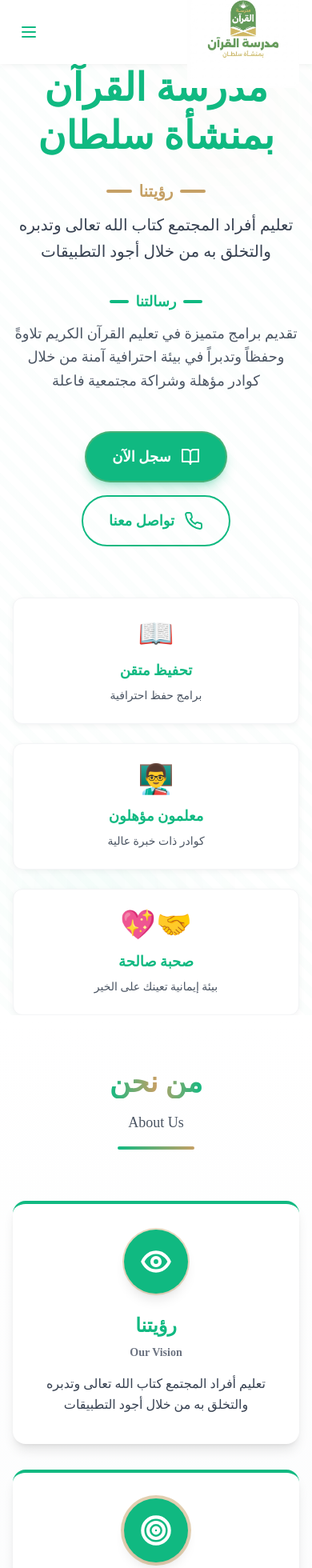
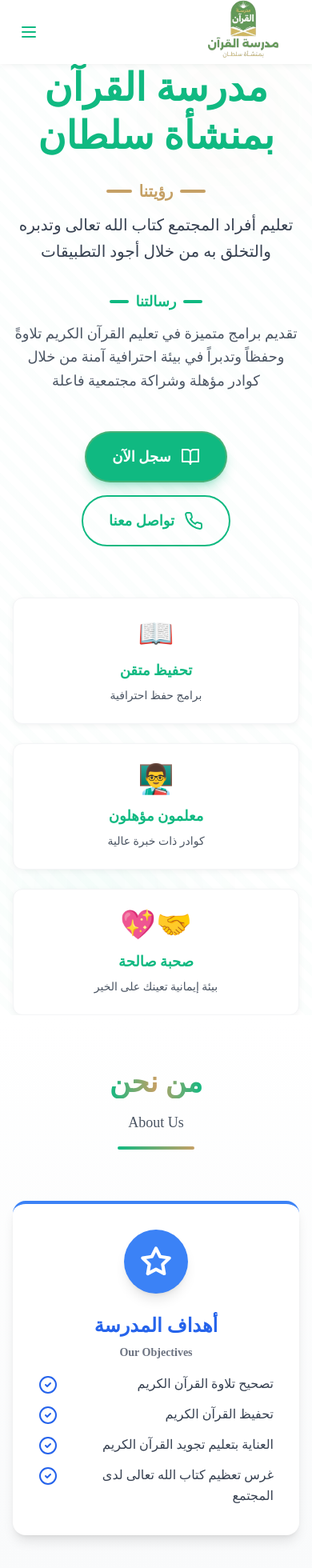
Before and after one commit to osamamedapplearn/manshia_quaran-school, a Next.js app: page / in a window 390 px wide. Shown: the top 1960 px of the page at 80% size. Built offline with nearby package versions, Linux system fonts and the light colour scheme.

Commit message:
the last one

```diff
--- a/src/components/AboutSection.tsx
+++ b/src/components/AboutSection.tsx
@@ -5,30 +5,8 @@ import { Eye, Target, Star, CheckCircle2 } from 'lucide-react'
 
 export default function AboutSection() {
     const sections = [
-        {
-            icon: Eye,
-            title: 'رؤيتنا',
-            titleEn: 'Our Vision',
-            description: 'تعليم أفراد المجتمع كتاب الله تعالى وتدبره والتخلق به من خلال أجود التطبيقات',
-            color: 'emerald',
-            borderColor: 'border-islamic-emerald',
-            bgGradient: 'from-islamic-emerald/5 to-islamic-emerald/10',
-            iconBg: 'bg-islamic-emerald',
-            iconRing: 'ring-2 ring-islamic-gold/40',
-            textColor: 'text-islamic-emerald'
-        },
-        {
-            icon: Target,
-            title: 'رسالتنا',
-            titleEn: 'Our Mission',
-            description: 'تقديم برامج متميزة في تعليم القرآن الكريم تلاوةً وحفظاً وتدبراً في بيئة احترافية آمنة من خلال كوادر مؤهلة وشراكة مجتمعية فاعلة',
-            color: 'emerald',
-            borderColor: 'border-islamic-emerald',
-            bgGradient: 'from-emerald-50 to-emerald-100',
-            iconBg: 'bg-islamic-emerald',
-            iconRing: 'ring-4 ring-islamic-gold/50',
-            textColor: 'text-emerald-700'
-        },
+
+
         {
             icon: Star,
             title: 'أهداف المدرسة',
@@ -65,7 +43,7 @@ export default function AboutSection() {
                 <div className="w-24 h-1 bg-gradient-to-r from-islamic-emerald to-islamic-gold mx-auto rounded-full" />
             </motion.div>
 
-            <div className="grid md:grid-cols-3 gap-8">
+            <div className="flex justify-center">
                 {sections.map((section, index) => (
                     <motion.div
                         key={index}
@@ -74,7 +52,7 @@ export default function AboutSection() {
                         transition={{ delay: index * 0.2, duration: 0.6 }}
                         viewport={{ once: true }}
                         whileHover={{ y: -8, scale: 1.02 }}
-                        className={`relative bg-white rounded-2xl shadow-lg border-t-4 ${section.borderColor} overflow-hidden group cursor-pointer transition-all duration-300 hover:shadow-2xl`}
+                        className={`relative bg-white rounded-2xl shadow-lg border-t-4 ${section.borderColor} overflow-hidden group cursor-pointer transition-all duration-300 hover:shadow-2xl w-full max-w-lg`}
                     >
                         {/* Gradient Background that intensifies on hover */}
                         <div className={`absolute inset-0 bg-gradient-to-br ${section.bgGradient} opacity-0 group-hover:opacity-100 transition-opacity duration-300`} />
--- a/src/components/Footer.tsx
+++ b/src/components/Footer.tsx
@@ -18,7 +18,7 @@ export default function Footer() {
                     >
                         <div className="flex justify-center mb-4">
                             <Image
-                                src="/images/schoollogo.jpg"
+                                src="/images/logo1.png"
                                 alt="مدرسة القرآن بمنشأة سلطان"
                                 width={240}
                                 height={240}
--- a/src/components/Header.tsx
+++ b/src/components/Header.tsx
@@ -11,7 +11,7 @@ export default function Header() {
     const navLinks = [
         { href: '#about', label: 'من نحن', labelEn: 'About' },
         { href: '#registration', label: 'التسجيل', labelEn: 'Register' },
-        { href: '#contact', label: 'تواصل معنا', labelEn: 'Contact' },
+        { href: 'https://wa.me/201158118765', label: 'تواصل معنا', labelEn: 'Contact', external: true },
     ]
 
     return (
@@ -25,7 +25,7 @@ export default function Header() {
                         className="flex items-center gap-3"
                     >
                         <Image
-                            src="/images/schoollogo.jpg"
+                            src="/images/logo1.png"
                             alt="مدرسة القرآن بمنشأة سلطان"
                             width={140}
                             height={300}
--- a/src/components/HeroSection.tsx
+++ b/src/components/HeroSection.tsx
@@ -88,7 +88,9 @@ export default function HeroSection() {
 
                         {/* Secondary Button - Green Outline */}
                         <motion.a
-                            href="#contact"
+                            href="https://wa.me/201158118765"
+                            target="_blank"
+                            rel="noopener noreferrer"
                             whileHover={{ scale: 1.05, y: -2 }}
                             whileTap={{ scale: 0.95 }}
                             className="inline-flex items-center gap-3 px-8 py-4 bg-transparent border-2 border-islamic-green text-islamic-green hover:bg-islamic-green hover:text-white font-bold text-lg rounded-full transition-all duration-300 font-arabic"
--- a/src/components/RegistrationForm.tsx
+++ b/src/components/RegistrationForm.tsx
@@ -3,7 +3,7 @@
 import { motion, AnimatePresence } from 'framer-motion'
 import { useForm, Controller } from 'react-hook-form'
 import { useState } from 'react'
-import { Loader2, CheckCircle, XCircle, User, CreditCard, Calendar, GraduationCap, Phone, School, Users, Briefcase, MapPin, BookOpen } from 'lucide-react'
+import { Loader2, CheckCircle, XCircle, User, CreditCard, Calendar, GraduationCap, Phone, School, Users, Briefcase, MapPin, BookOpen, MessageCircle } from 'lucide-react'
 import DatePicker from 'react-datepicker'
 import 'react-datepicker/dist/react-datepicker.css'
 
@@ -644,7 +644,7 @@ export default function RegistrationForm() {
                             animate={{ scale: 1, opacity: 1 }}
                             exit={{ scale: 0.9, opacity: 0 }}
                             onClick={(e) => e.stopPropagation()}
-                            className="bg-white rounded-2xl p-8 sm:p-12 max-w-md w-full shadow-2xl text-center"
+                            className="bg-white rounded-2xl p-8 sm:p-12 max-w-md w-full shadow-2xl text-center border-4 border-islamic-emerald"
                         >
                             <motion.div
                                 initial={{ scale: 0 }}
@@ -654,17 +654,32 @@ export default function RegistrationForm() {
                                 <CheckCircle className="w-20 h-20 text-islamic-emerald mx-auto mb-6" />
                             </motion.div>
                             <h3 className="text-3xl font-bold text-gray-900 mb-4 font-arabic">
-                                تم التسجيل بنجاح!
+                                تم تسجيل بياناتك بنجاح! 🎉
                             </h3>
                             <p className="text-xl text-gray-700 mb-2">Registration Successful!</p>
-                            <p className="text-gray-600 mb-6">
-                                سنتواصل معك قريباً عبر الواتساب
+                            <p className="text-gray-600 mb-6 text-lg">
+                                خطوة واحدة أخيرة: يرجى الانضمام لجروب الواتساب الرسمي لمتابعة مواعيد الاختبارات والدروس.
                                 <br />
-                                We will contact you soon on WhatsApp
+                                <span className="text-sm">One final step: Please join the official WhatsApp group to follow exam schedules and lessons.</span>
                             </p>
+
+                            {/* Primary WhatsApp Group Button */}
+                            <motion.a
+                                href="https://chat.whatsapp.com/GFUNTrnPeYaG8ywIu4S6Ma"
+                                target="_blank"
+                                rel="noopener noreferrer"
+                                whileHover={{ scale: 1.05 }}
+                                whileTap={{ scale: 0.95 }}
+                                className="w-full bg-islamic-emerald hover:bg-emerald-600 text-white font-bold py-4 px-6 rounded-xl transition-all duration-300 shadow-lg hover:shadow-xl flex items-center justify-center gap-3 mb-4 text-lg animate-pulse"
+                            >
+                                <MessageCircle className="w-6 h-6" />
+                                <span>انضم إلى جروب الواتساب الآن</span>
+                            </motion.a>
+
+                            {/* Secondary OK Button */}
                             <button
                                 onClick={() => setSubmitState('idle')}
-                                className="btn-primary"
+                                className="w-full bg-gray-200 hover:bg-gray-300 text-gray-700 font-semibold py-3 px-6 rounded-xl transition-all duration-300"
                             >
                                 حسناً • OK
                             </button>
--- a/src/components/SocialProofSection.tsx
+++ b/src/components/SocialProofSection.tsx
@@ -17,7 +17,7 @@ const facebookPosts = [
         likes: 14054,
         comments: 8657,
         shares: 354,
-        image: '/images/schoollogo.jpg',
+        image: '/images/logo1.png',
     }
 ]
 
@@ -52,7 +52,7 @@ export default function SocialProofSection() {
                             {/* استخدام اللوجو الصغير بدلاً من حرف ق */}
                             <div className="w-14 h-14 relative rounded-full overflow-hidden border-2 border-primary/20 shadow-sm bg-white p-1">
                                 <Image
-                                    src="/images/schoollogo.png" // تأكد أن هذا هو اسم ملف اللوجو عندك
+                                    src="/images/logo1.png" // تأكد أن هذا هو اسم ملف اللوجو عندك
                                     alt="شعار المدرسة"
                                     fill
                                     className="object-contain"
```
Also changed, not shown: public/images/logo.jpeg (added), public/images/logo1.png (added).
